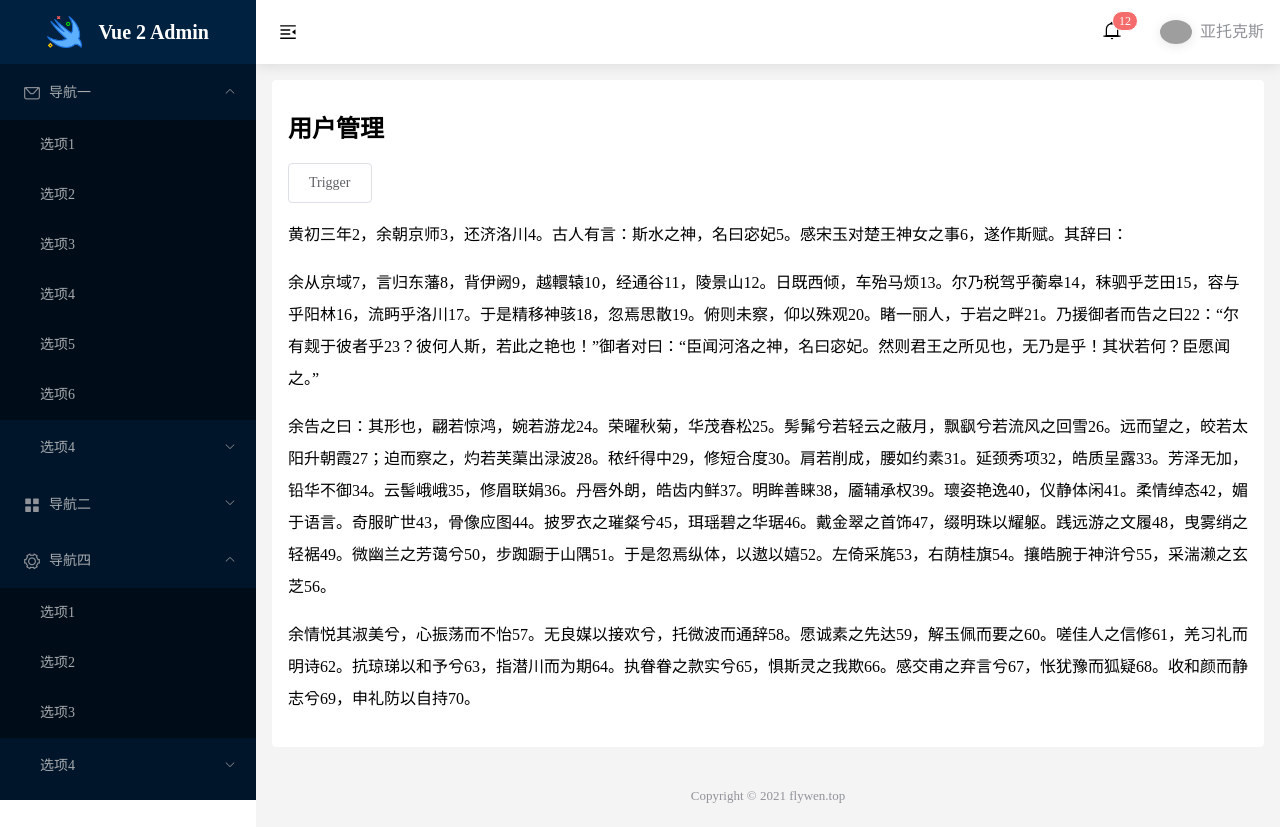
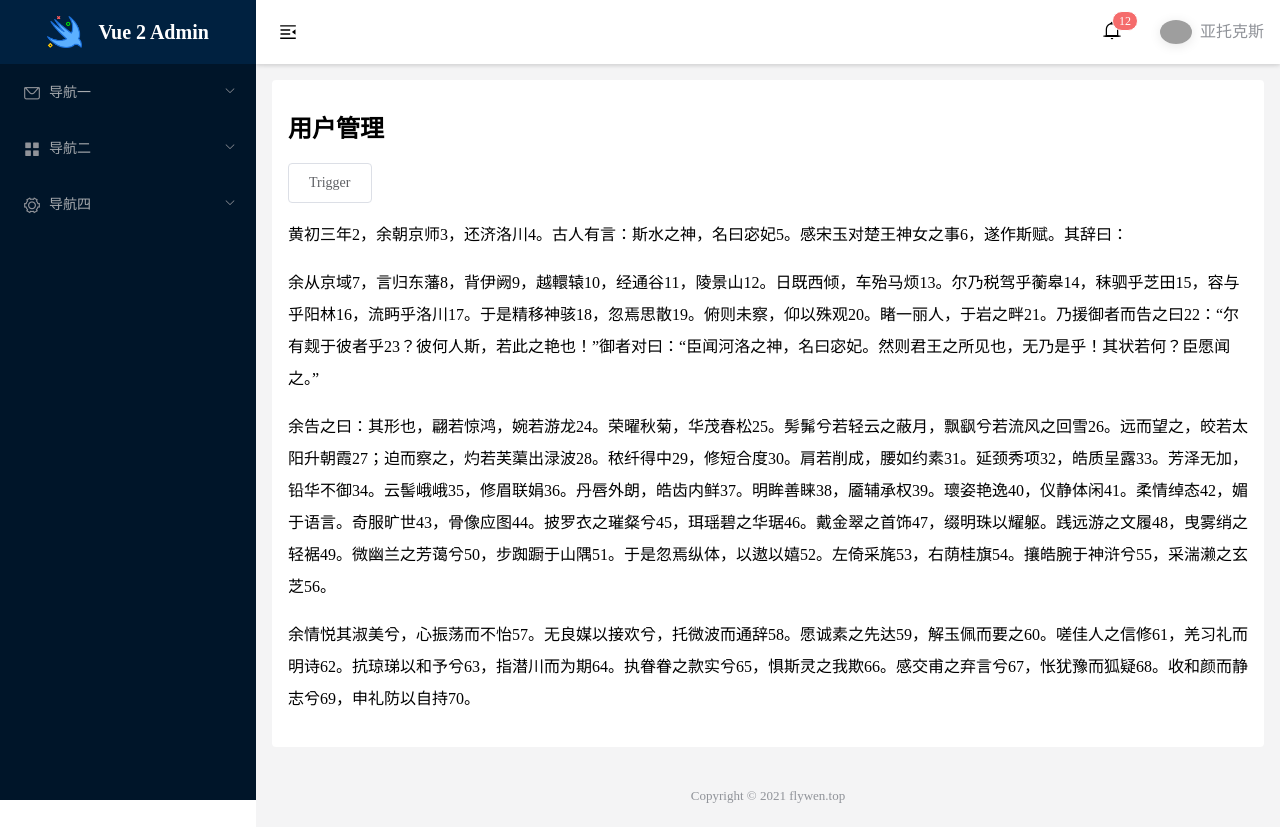
Before and after one commit to joinwen/vue2-admin, a Vue app: page /sys/user in a window 1280 px wide. Built offline with nearby package versions, Linux system fonts and the light colour scheme; grey boxes are pictures that could not be loaded.

Commit message:
修改 顶部 shadow，菜单栏 collapse 添加过度

```diff
--- a/src/bootstrap/style/utilities.less
+++ b/src/bootstrap/style/utilities.less
@@ -993,6 +993,14 @@
 }
 
 /* transition */
+.ease-0\.5 {
+  transition: all 0.5s ease;
+}
+
+.ease-1 {
+  transition: all 1s ease;
+}
+
 .ease-1\/60 {
   transition: all 1/60s ease;
 }
@@ -1001,8 +1009,13 @@
   transition: all 1/140s ease;
 }
 
+
+.ease-in-0\.5 {
+  transition: all 0.5s ease-in;
+}
+
 .ease-in-1 {
-  transition: all 1s ease;
+  transition: all 1s ease-in;
 }
 
 .ease-in-1\/60 {
@@ -1011,10 +1024,6 @@
 
 .ease-in-1\/144 {
   transition: all 1/144s ease-in;
-}
-
-.ease-in-1 {
-  transition: all 1s ease-in;
 }
 
 .ease-out-1\/60 {
@@ -1029,6 +1038,10 @@
   transition: all 1s ease-out;
 }
 
+.ease-out-0\.5 {
+  transition: all 0.5s ease-out;
+}
+
 .ease-in-out-1\/60 {
   transition: all 1/60s ease-in-out;
 }
@@ -1041,6 +1054,10 @@
   transition: all 1s ease-in-out;
 }
 
+.ease-in-out-0\.5 {
+  transition: all 0.5s ease-in-out;
+}
+
 /* shadow */
 .shadow-basic {
   box-shadow: 0 2px 4px rgba(0, 0, 0, .12), 0 0 6px rgba(0, 0, 0, .04)
--- a/src/layouts/basic-layout/BasicLayout.vue
+++ b/src/layouts/basic-layout/BasicLayout.vue
@@ -1,8 +1,15 @@
 <template>
   <div class="basic-layout">
     <section>
-      <div :class="['aside', sideBar ? 'aside-full' : 'aside-shrink']"></div>
-      <aside :class="[sideBar ? 'aside-full' : 'aside-shrink']">
+      <div
+        :class="[
+          'aside ease-in-out-0.5',
+          sideBar ? 'aside-full' : 'aside-shrink',
+        ]"
+      ></div>
+      <aside
+        :class="['ease-in-out-0.5', sideBar ? 'aside-full' : 'aside-shrink']"
+      >
         <brand-logo />
         <el-scrollbar x-hidden style="height: calc(100% - 64px)">
           <el-menu
@@ -11,7 +18,7 @@
             background-color="#001529"
             text-color="#a6aaae"
             active-text-color="#fff"
-            :default-openeds="['1', '3']"
+            :default-openeds="[]"
           >
             <el-submenu index="1">
               <template slot="title"
@@ -63,7 +70,10 @@
       <section class="bg-info-100">
         <div class="header"></div>
         <header
-          :class="['bg-white', sideBar ? 'header-shrink' : 'header-full']"
+          :class="[
+            'bg-white shadow-basic ease-in-out-0.5',
+            sideBar ? 'header-shrink' : 'header-full',
+          ]"
         >
           <div class="hamburger ease-out-1/60 hover:gray-100">
             <hamburger
@@ -116,8 +126,13 @@ export default {
 };
 </script>
 <style lang="less">
+.el-menu {
+  border-right: none !important;
+}
+
 .el-menu-vertical-demo:not(.el-menu--collapse) {
   width: 256px;
+  height: calc(100% - 64px);
 }
 
 .el-menu-item {
@@ -160,7 +175,6 @@ export default {
 
       .header {
         height: 64px;
-        box-shadow: 0 2px 12px 0 rgba(0, 0, 0, 0.1);
         flex: 0 0 auto;
       }
       .header-shrink {
```
